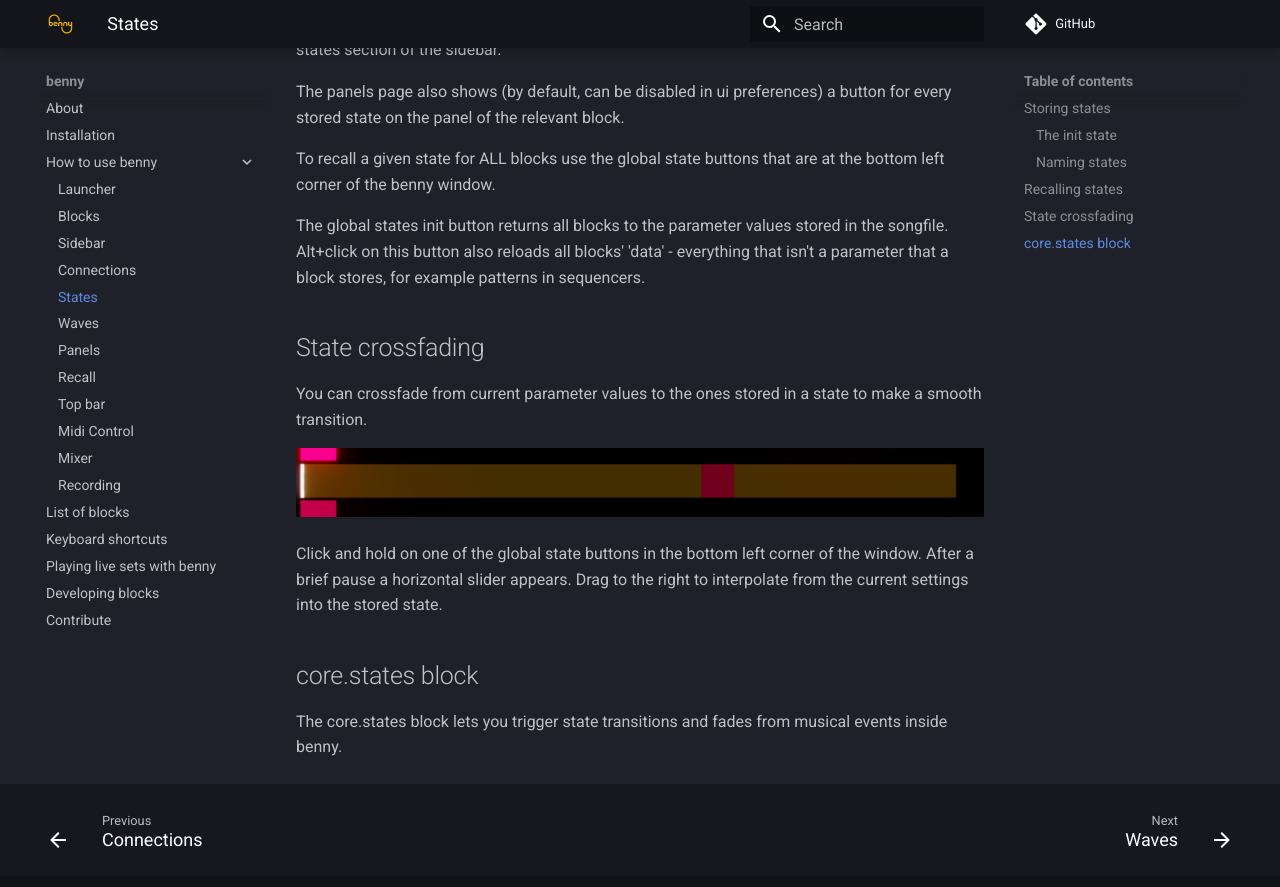
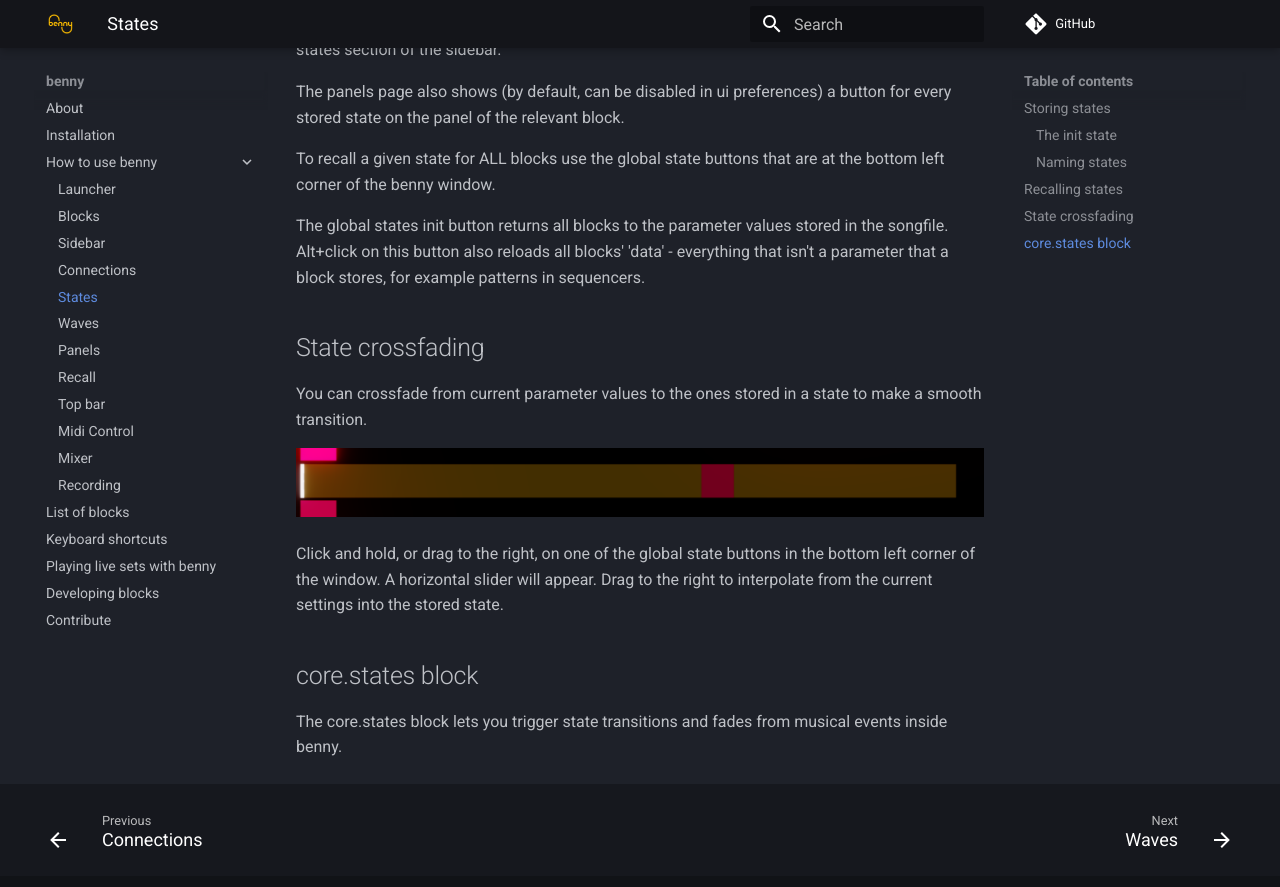
Before and after one commit to playbenny/benny_manual, an MkDocs documentation site: the page built from docs/states.md, in a window 1280 px wide and 900 px high, scrolled down 1747 px. Shown: the top 887 px of the window. Built offline with MkDocs 1.6.1 and Material for MkDocs 9.7.7, drawn with Linux system fonts in a browser that asks for light colours; comment, search, counter and statistics services are not loaded.

Commit message:
Update states.md
new states fade behaviour

```diff
--- a/docs/states.md
+++ b/docs/states.md
@@ -36,7 +36,7 @@
 
 ![state xfade](assets/screenshots/state_fade.png)
 
-Click and hold on one of the global state buttons in the bottom left corner of the window. After a brief pause a horizontal slider appears. Drag to the right to interpolate from the current settings into the stored state.
+Click and hold, or drag to the right, on one of the global state buttons in the bottom left corner of the window. A horizontal slider will appear. Drag to the right to interpolate from the current settings into the stored state.
 
 ## core.states block
 
```
